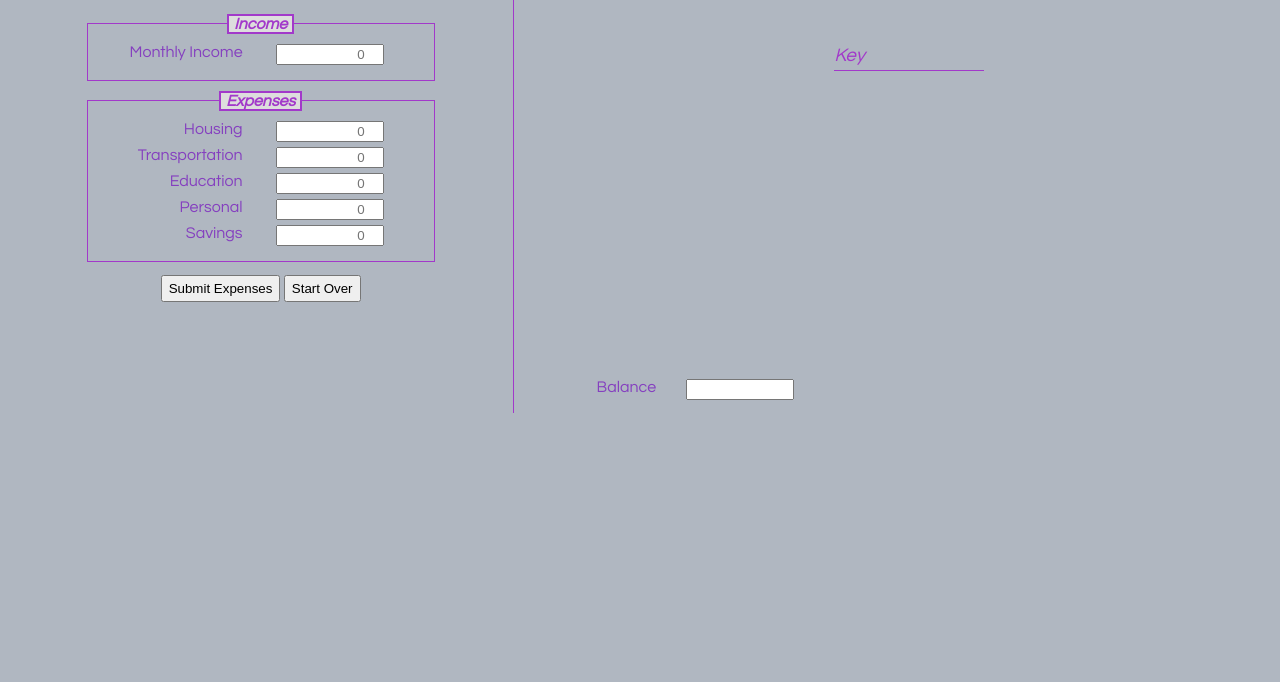
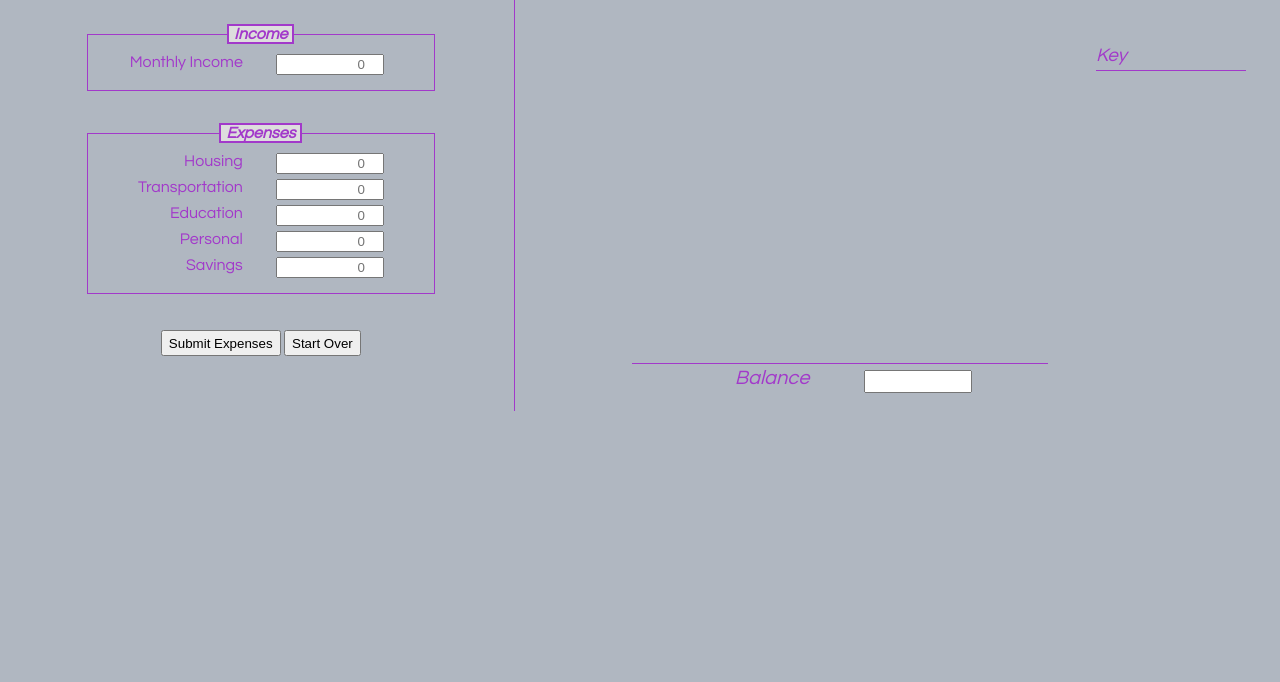
Before and after one commit to jetong/budget, a plain HTML site: page index.html in a window 1280 px wide. Shown: the part 118-800 px from the top of the page. Drawn offline with Linux system fonts and the light colour scheme.

Commit message:
Add balance as a flex element to resize as the canvas resizes.

```diff
--- a/styles.css
+++ b/styles.css
@@ -3,56 +3,6 @@ body {
   font-family: "Century Gothic", Arial;
   padding: 1em 0 1em 0;
   color: #A239CA;
-}
-
-#row {
-  display:flex;
-  flex-direction: row;
-  flex-wrap: nowrap;
-  justify-content: space-between;
-  padding: 1em 0 1em 0;
-}
-
-#left {
-  padding: .5em 0 .5em 0;
-  width: 40%;
-  min-width: 24em;
-  text-align: center;
-  border-right: 1px solid #A239CA;
-}
-
-#right {
-  padding: .5em 0 .5em 0;
-  width: 60%;
-  text-align: center;
-}
-
-#right-row {
-  display:flex;
-  flex-direction: row;
-  flex-wrap: nowrap;
-  margin-right: 1em;
-}
-
-#canvas-wrapper {
-  width: 65%;
-  height: 24em;
-  min-width: 20em;
-  max-width: 27em;
-}
-
-#space {
-  width: 10%;
-  min-width: 0em;
-  max-width: 3em;
-}
-
-#key-wrapper {
-  width:25%;
-  min-width: 10em;
-  max-width: 12em;
-  padding-left: 0em;
-  margin-top: 2em;
 }
 
 h1 {
@@ -78,6 +28,33 @@ h3 {
   width: 8em;
 }
 
+
+/* Structure the page as a row with left and right flexbox elements */
+#row {
+  display:flex;
+  flex-direction: row;
+  flex-wrap: nowrap;
+  justify-content: space-between;
+  padding: 1em 0 1em 0;
+}
+
+#left {
+  padding: .5em 0 .5em 0;
+  width: 40%;
+  min-width: 24em;
+  text-align: center;
+  border-right: 1px solid #A239CA;
+}
+
+#right {
+  padding: .5em 0 0 0;
+  width: 60%;
+  max-width: 40em;
+  text-align: center;
+}
+
+
+/* Left flexbox (Form + buttons) */
 main {
   width: 22em;
   margin: auto;
@@ -86,7 +63,8 @@ main {
 fieldset {
   padding: 10px;
   border: 1px solid;
-  margin-bottom: 10px;
+  margin-top: 2em;
+  margin-bottom: 2em;
 }
 
 legend {
@@ -98,24 +76,20 @@ legend {
 }
 
 label {
-  display:inline-block;
+  display: inline-block;
   margin-bottom: 10px;
   margin-right: 1em;
-  color: #8540bf;
+  color: #A239CA;
   font-style: normal;
   text-align: right;
   width: 8em;
 }
 
 input {
-  float:right;
+  float: right;
   margin-right: 3em;
   width: 100px;
   text-align: right;
-}
-
-input:invalid {
-  background-color: pink;
 }
 
 #btn-submit {
@@ -127,3 +101,73 @@ input:invalid {
   margin-top: .25em;
   height: 2em;
 }
+
+
+/* Right flexbox (canvas-balance-wrapper + buffer space + key-wrapper) */
+#right-row {
+  display:flex;
+  flex-direction: row;
+  flex-wrap: nowrap;
+  height: 26em;
+}
+
+#canvas-balance-wrapper {
+  width: 65%;
+  min-width: 20em;
+  max-width: 27em;
+}
+
+#canvas-wrapper {
+  height: 23em;
+}
+
+#buffer-space {
+  width: 10%;
+  min-width: 0em;
+  max-width: 3em;
+}
+
+#balance-panel {
+  display:flex;
+  flex-direction: row;
+  flex-wrap: nowrap;
+  justify-content: space-between;
+  height: 2em;
+  border-top: solid thin #A239CA;
+  padding-top: .25em;
+}
+
+#left-panel {
+  width: 15%;
+}
+
+#right-panel {
+  width: 15%;
+}
+
+#mid-panel {
+  width: 70%;
+  text-align: center;
+}
+
+#balance-label {
+  font-weight: 100;
+  font-style: italic;
+  font-size: 20px;
+  width: 4em;
+}
+
+#balance {
+  margin-top: .2em;
+  margin-right: 1em;
+  height: 1.25em;
+  text-align: center;
+}
+
+#key-wrapper {
+  width:25%;
+  min-width: 10em;
+  max-width: 12em;
+  padding-left: 0em;
+  margin-top: 2em;
+}
```
